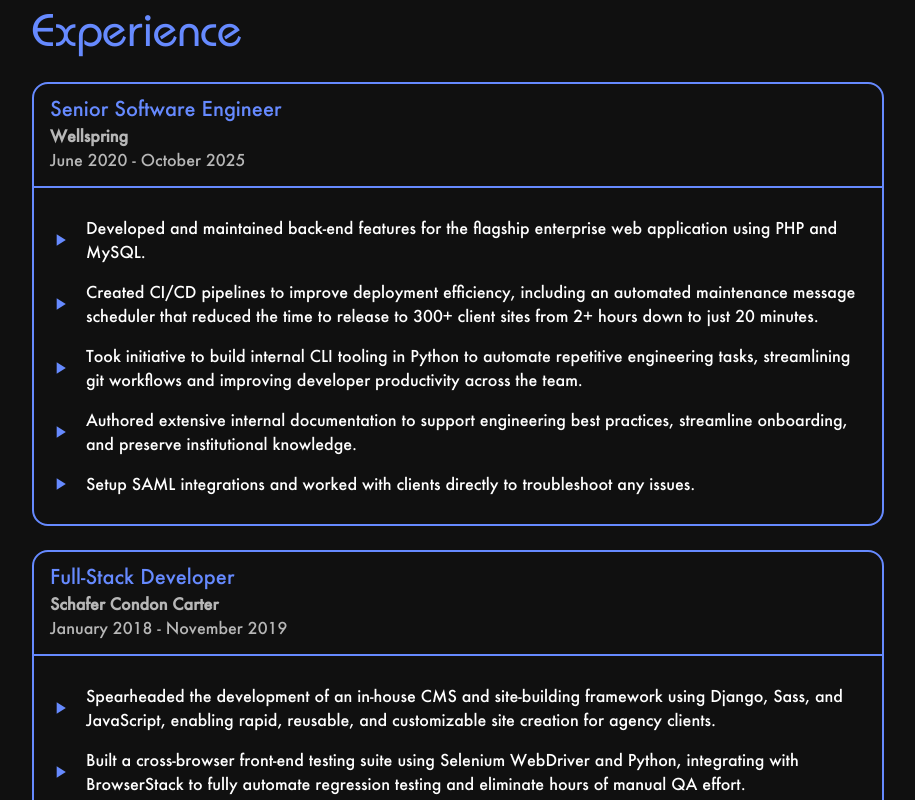
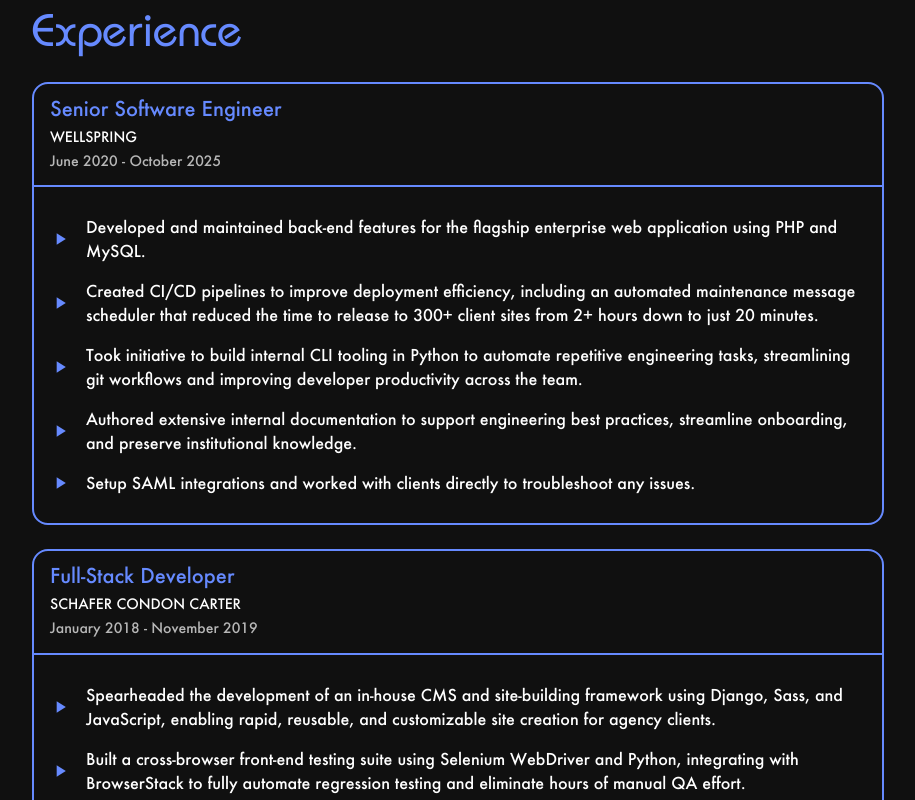
Before and after one commit to connordelacruz/connordelacruz.github.io, a React (Vite) app: page / in a window 1280 px wide. Shown: the part 3180-3980 px from the top of the page, without its empty margins (182-1097 px from the left). Built offline with nearby package versions, Linux system fonts and the light colour scheme.

Commit message:
Removed Roboto header stuff and tweaked Experience Card subheadersˆ

```diff
--- a/index.html
+++ b/index.html
@@ -28,10 +28,10 @@
     <!-- Fonts -->
     <link rel="preconnect" href="https://fonts.googleapis.com" />
     <link rel="preconnect" href="https://fonts.gstatic.com" crossorigin />
-    <link
-        rel="stylesheet"
-        href="https://fonts.googleapis.com/css2?family=Roboto:wght@300;400;500;700&display=swap"
-        />
+<!--    <link-->
+<!--        rel="stylesheet"-->
+<!--        href="https://fonts.googleapis.com/css2?family=Roboto:wght@300;400;500;700&display=swap"-->
+<!--        />-->
     <!-- Theme Color -->
     <meta name="theme-color" content="#101010"/>
     <!-- Social Sharing -->
--- a/src/components/ResumeSection.jsx
+++ b/src/components/ResumeSection.jsx
@@ -253,13 +253,32 @@ export const ExperienceCard = ({
                                  skills,
                                  color,
                                }) => {
+  const subheader = <span>
+    <Typography
+      variant="button"
+      sx={{
+        color: 'text.primary',
+      }}
+      gutterBottom={false}
+    >
+      {company}
+    </Typography>
+    <Typography
+      variant="subtitle2"
+      sx={{
+        color: 'text.secondary',
+      }}
+    >
+      {startDate} - {endDate}
+    </Typography>
+  </span>
   return (
     <ContentCard
       color={color}
     >
       <ContentCardHeader
         title={jobTitle}
-        subheader={<span><b>{company}</b><br/>{startDate} - {endDate}</span>}
+        subheader={subheader}
         color={color}
       />
       <CardContent>
```
